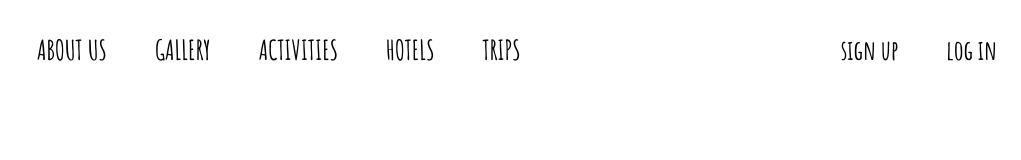
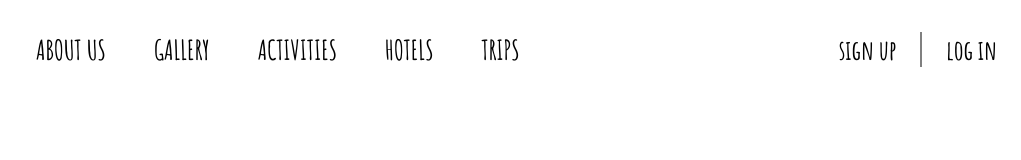
Before and after one commit to NikhitaBarat/great-escape, a React (Create React App) app in the folder client/: page / in a window 1280 px wide. Shown: the top 160 px of the page, without its empty margins (259-1280 px from the left). Built offline with nearby package versions, Linux system fonts and the light colour scheme.

Commit message:
modified header

```diff
--- a/client/src/components/header/header.styles.css
+++ b/client/src/components/header/header.styles.css
@@ -38,5 +38,6 @@
     border-bottom: 1px solid;
 }
 .gray{
-    color: gray;
+    color: gray !important;
+    border-right: 2px solid;
 }
```
